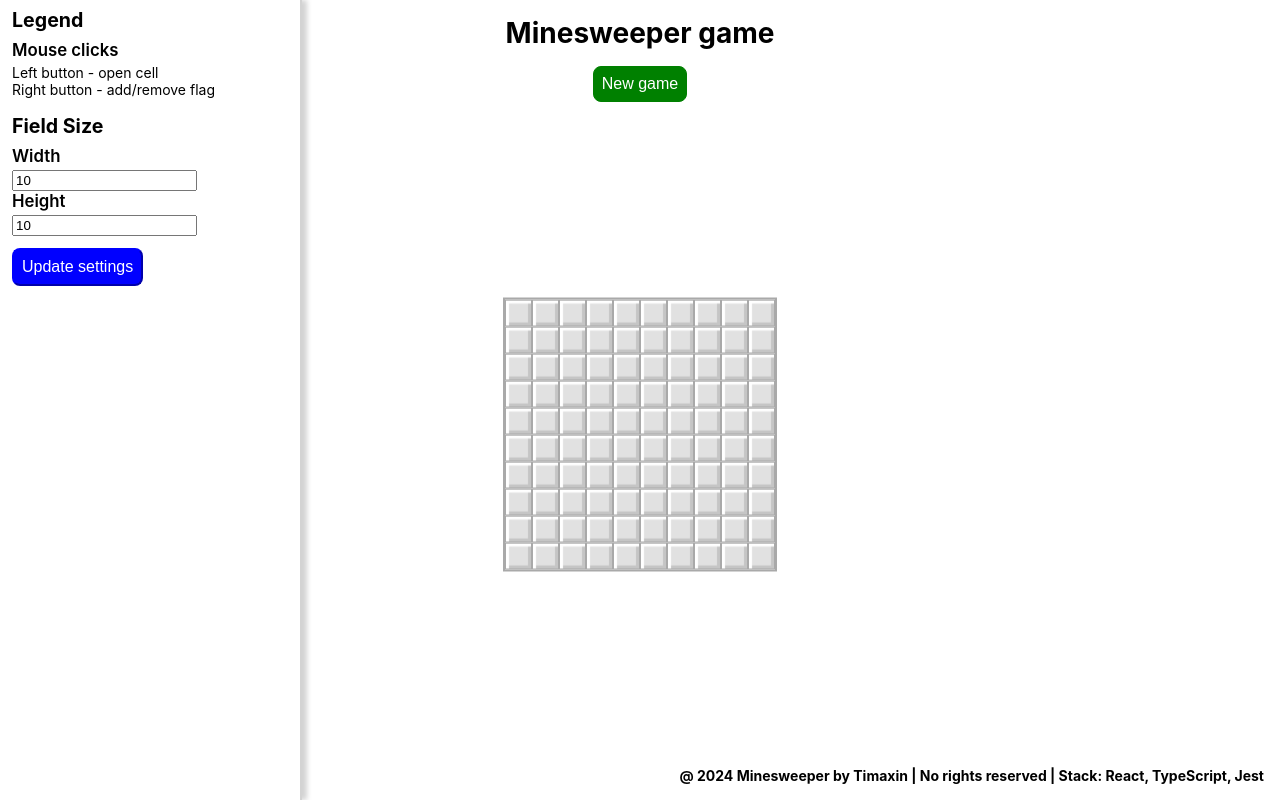
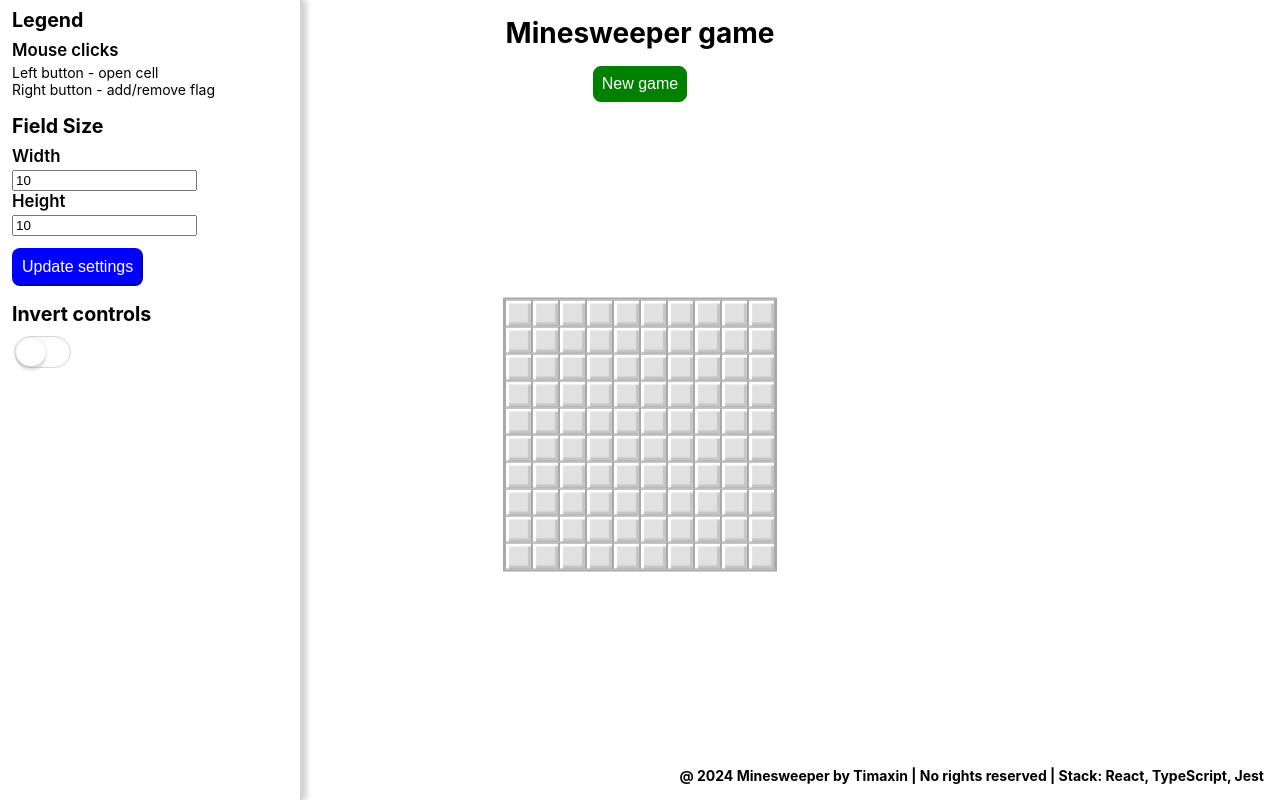
Before and after one commit to timaxin/minesweeper, a React (Create React App) app: page / in a window 1280 px wide. Built offline with nearby package versions, Linux system fonts and the light colour scheme.

Commit message:
Add setting to invert controls

```diff
--- a/src/components/App/App.tsx
+++ b/src/components/App/App.tsx
@@ -11,6 +11,7 @@ function App() {
   const [fieldSize, setFieldSize] = useState<FieldSizeType>(FieldSizeInit);
   const [field, setField] = useState<Field>(() => makeField(fieldSize.width, fieldSize.height));
   const [gameState, setGameState] = useState<GameStatuses>(GameStatuses.RUNNING);
+  const [invertControls, setInvertControls] = useState<boolean>(false);
 
   const startNewGame = useCallback(() => {
     setField(makeField(fieldSize.width, fieldSize.height));
@@ -76,8 +77,8 @@ function App() {
         onStartNewGame={startNewGame}
       />
       <main>
-        <Settings fieldSize={fieldSize} setFieldSize={handleSizeChange}/>
-        <GameField field={field} onCellClick={handleCellClick}/>
+        <Settings fieldSize={fieldSize} setFieldSize={handleSizeChange} setInvertControls={setInvertControls} invertControls={invertControls}/>
+        <GameField field={field} onCellClick={handleCellClick} invertControls={invertControls}/>
       </main>
       <Footer/>
     </div>
--- a/src/components/FieldCell/FieldCell.tsx
+++ b/src/components/FieldCell/FieldCell.tsx
@@ -5,7 +5,7 @@ import './FieldCell.scss';
 const FieldCell: React.FC<{
   cell: Cell,
   onClick: React.MouseEventHandler,
-}> = ({cell, onClick}) => {
+}> = ({ cell, onClick }) => {
 
   const handleContextMenuClick: React.MouseEventHandler = event => {
     event.preventDefault();
--- a/src/components/GameField/GameField.tsx
+++ b/src/components/GameField/GameField.tsx
@@ -3,13 +3,18 @@ import { Cell, Field } from '../../types';
 import './GameField.scss';
 import FieldCell from '../FieldCell/FieldCell';
 
+const LEFT_BUTTON_CODE = 0;
+const RIGHT_BUTTON_CODE = 2;
+
 const GameField: React.FC<{
   field: Field,
   onCellClick: (cell: Cell, type: 'select' | 'flag') => void,
-}> = ({field, onCellClick}) => {
+  invertControls: boolean,
+}> = ({ field, onCellClick, invertControls }) => {
   const handleClick = (ev: React.MouseEvent, cell: Cell) => {
-    if (![0, 2].includes(ev.button)) return;
-    onCellClick(cell, ev.button === 0 ? 'select' : 'flag');
+    if (![LEFT_BUTTON_CODE, RIGHT_BUTTON_CODE].includes(ev.button)) return;
+    const selectButtonCode = invertControls ? RIGHT_BUTTON_CODE : LEFT_BUTTON_CODE;
+    onCellClick(cell, ev.button === selectButtonCode ? 'select' : 'flag');
   };
 
   const fieldElements = field.map((row, rowI) => {
--- /dev/null
+++ b/src/components/SettingSwitch/SettingSwitch.scss
@@ -0,0 +1,38 @@
+.toggle-switch, .toggle-switch .toggle-knob {
+  -moz-transition: all 0.2s ease-in;
+  -webkit-transition: all 0.2s ease-in;
+  -o-transition: all 0.2s ease-in;
+  transition: all 0.2s ease-in;
+}
+
+.toggle-switch {
+  height: 30px;
+  width: 55px;
+  display: inline-block;
+  background-color: #ffffff;
+  margin: 2px 2px 5px;
+  border-radius: 30px;
+  cursor: pointer;
+  border: solid 1px #d2d6de;
+  box-shadow: inset 1px 1px 9px -3px rgba(4, 4, 4, 0.08), 1px 2px 6px -2px rgba(0, 0, 0, 0.01);
+}
+
+.toggle-switch .toggle-knob {
+  width: 28px;
+  height: 26px;
+  display: inline-block;
+  background-color: #ffffff;
+  border: solid 1px rgba(126, 126, 126, 0.07);
+  box-shadow: 0 1px 3px rgba(107, 106, 106, 0.26), 0 5px 1px rgba(107, 106, 106, 0.13);
+  border-radius: 26px;
+  margin: 1px 1px;
+}
+
+.toggle-switch.active {
+  background-color: #77e189;
+  border: solid 1px transparent;
+}
+
+.toggle-switch.active .toggle-knob {
+  margin-left: 24px;
+}
--- /dev/null
+++ b/src/components/SettingSwitch/SettingSwitch.tsx
@@ -0,0 +1,19 @@
+import React from 'react';
+import './SettingSwitch.scss';
+
+const SettingSwitch: React.FC<{
+  onClick: (value: boolean) => void,
+  value: boolean,
+}> = ({ onClick, value }) => {
+  const classes = [
+    'toggle-switch',
+    value && 'active'
+  ].filter(Boolean).join(' ');
+  return (
+    <span className={classes} onClick={() => onClick(!value)}>
+      <span className="toggle-knob"></span>
+    </span>
+  );
+};
+
+export default SettingSwitch;
--- a/src/components/Settings/Settings.tsx
+++ b/src/components/Settings/Settings.tsx
@@ -1,24 +1,37 @@
-import React from 'react';
+import React, { useCallback } from 'react';
 import './Settings.scss';
 import { FieldSize } from '../../types';
+import SettingSwitch from '../SettingSwitch/SettingSwitch';
+
+const OPEN_CELL_TEXT = 'open cell';
+const FLAG_TEXT = 'add/remove flag';
 
 const Settings: React.FC <{
   fieldSize: FieldSize,
   setFieldSize: ({ width, height }: FieldSize) => void,
-}> = ({ fieldSize, setFieldSize }) => {
+  invertControls: boolean,
+  setInvertControls: (value: boolean) => void,
+}> = ({ fieldSize, setFieldSize, invertControls, setInvertControls }) => {
   let { width: defaultWidth, height: defaultHeight } = fieldSize;
   let { width, height } = fieldSize;
   const handleFieldSizeSubmit = () => {
     setFieldSize({ width, height });
   };
 
+  const mouseClickText = useCallback(() => {
+    return {
+      left: invertControls ? FLAG_TEXT : OPEN_CELL_TEXT,
+      right: invertControls ? OPEN_CELL_TEXT : FLAG_TEXT,
+    };
+  }, [invertControls]);
+
   return (
     <aside className="settings">
       <div className="settings__block">
         <div className="title">Legend</div>
         <div className="subtitle">Mouse clicks</div>
-        <div>Left button - open cell</div>
-        <div>Right button - add/remove flag</div>
+        <div>Left button - {mouseClickText().left}</div>
+        <div>Right button - {mouseClickText().right}</div>
       </div>
       <div className="settings__block">
         <div className="title">Field Size</div>
@@ -30,6 +43,13 @@ const Settings: React.FC <{
           <button className="button settings__block_submit" type="button" onClick={handleFieldSizeSubmit}>Update settings</button>
         </div>
       </div>
+      <div className="settings__block">
+        <div className="title">Invert controls</div>
+        <SettingSwitch
+          onClick={setInvertControls}
+          value={invertControls}
+        />
+      </div>
     </aside>
   );
 }
```
